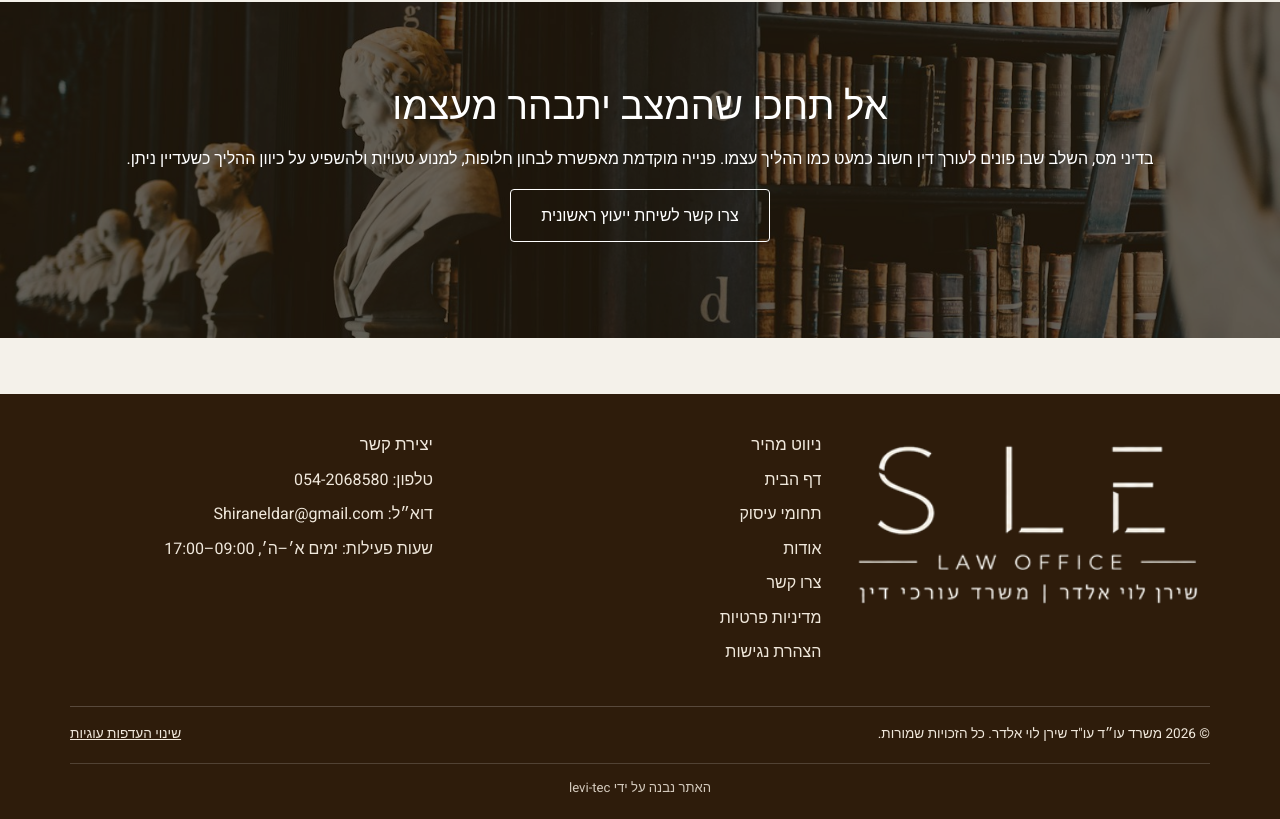
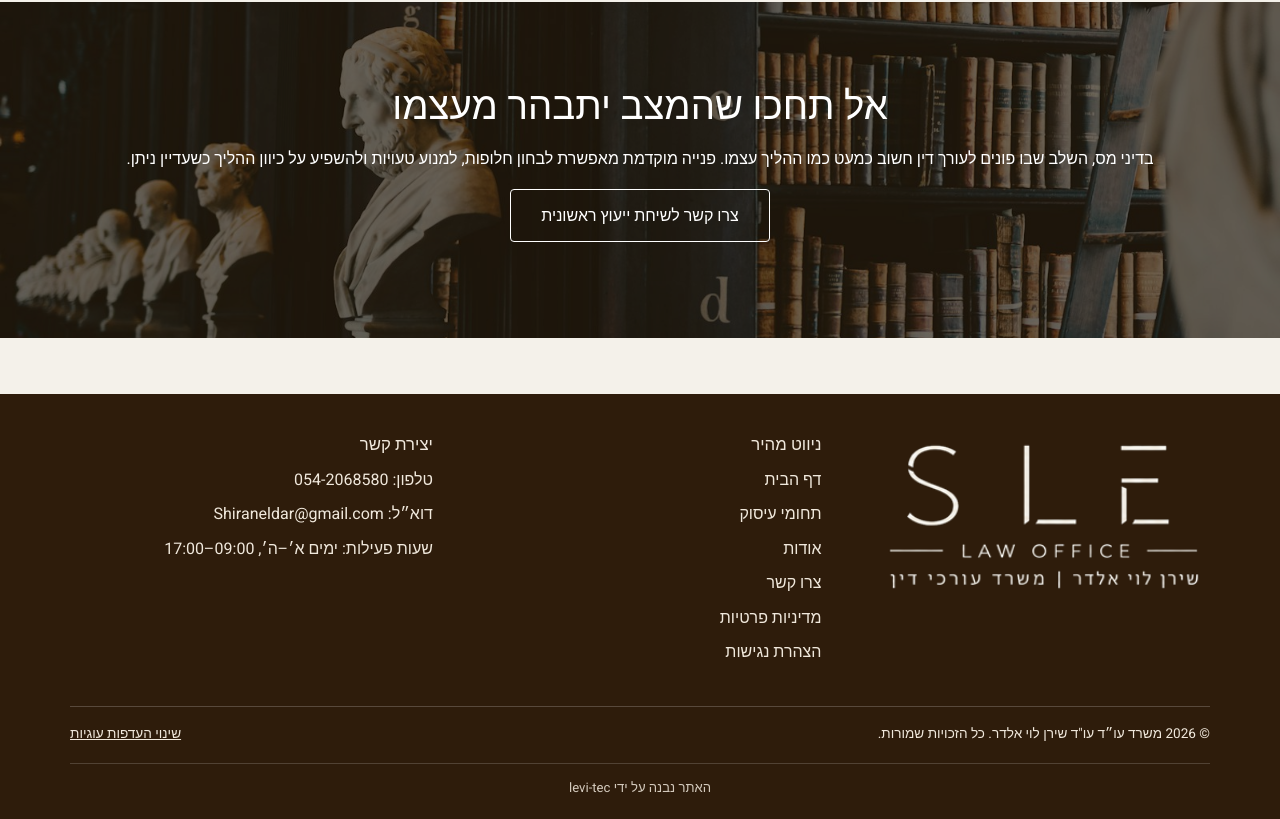
Before and after one commit to meni1221/sle-law-site, a React (Vite) app: page / in a window 1280 px wide. Shown: the part 2999-3818 px from the top of the page. Built offline with nearby package versions, Linux system fonts and the light colour scheme; no server answers.

Commit message:
fix: more space between footer logo and text columns

```diff
--- a/src/index.css
+++ b/src/index.css
@@ -740,6 +740,9 @@ textarea:focus-visible {
   .footer-grid {
     grid-template-columns: repeat(3, 1fr);
   }
+  .footer-grid > div:first-child {
+    padding-inline-end: 2rem;
+  }
   .contact-grid {
     grid-template-columns: 380px 1fr;
   }
```
